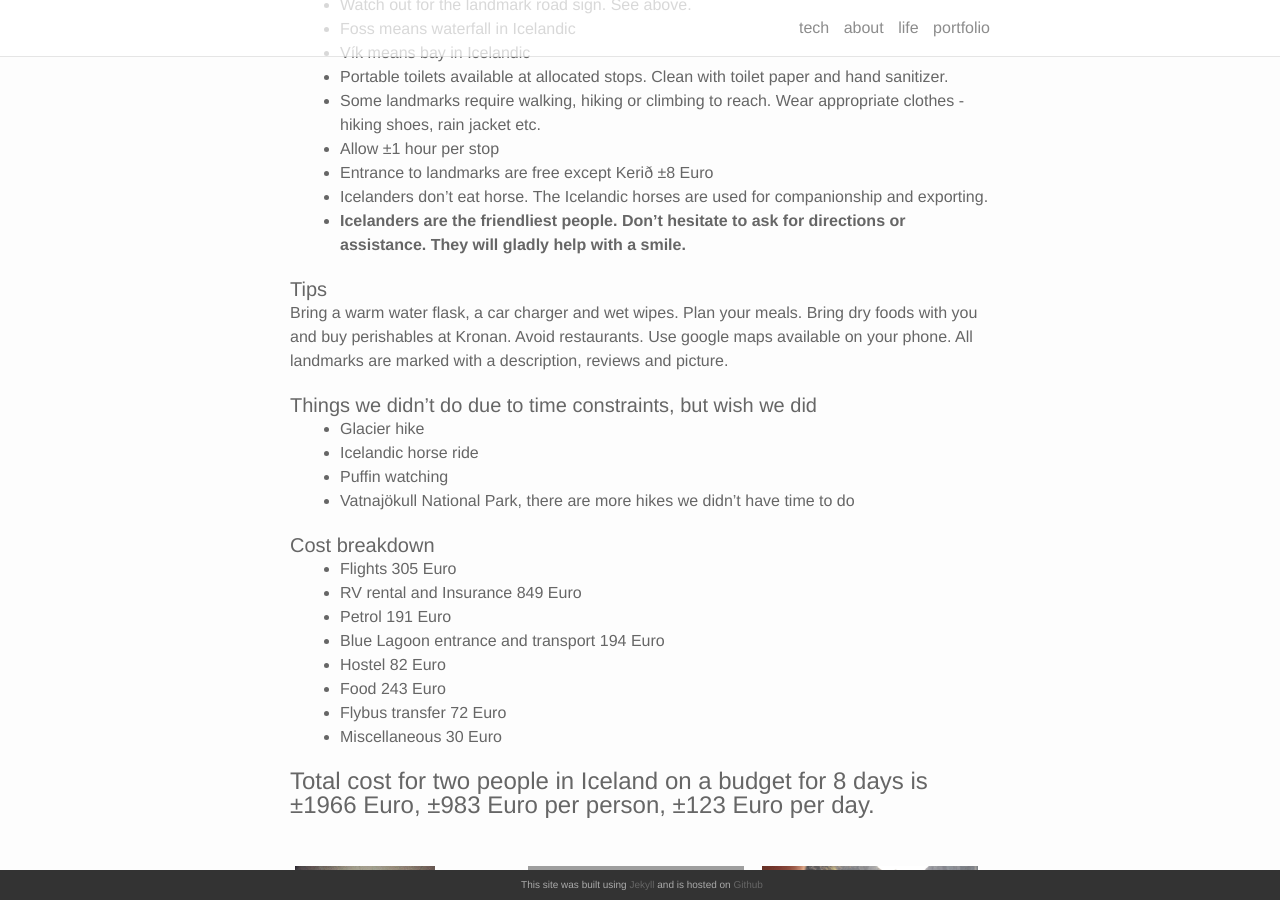
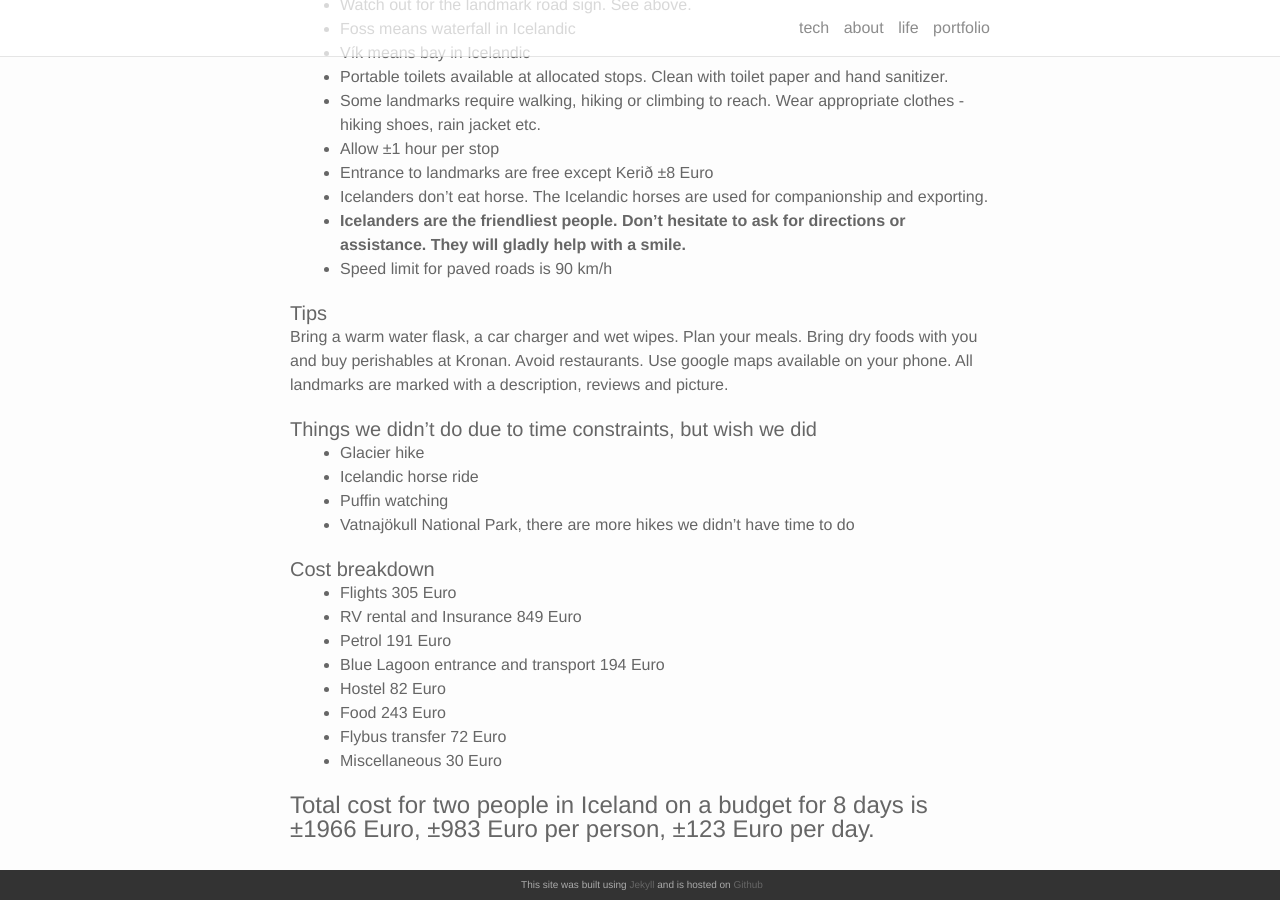
Before and after one commit to annelledejager/blog, a Jekyll site: the page built from _life/3_iceland.markdown, in a window 1280 px wide and 900 px high, scrolled down 12174 px. Built offline with Jekyll 4.4.1, drawn with Linux system fonts in a browser that asks for light colours; nearby versions of some CDN libraries; comment, search, counter and statistics services are not loaded; grey boxes are pictures that could not be loaded.

Commit message:
Edit Iceland post

```diff
--- a/_life/3_iceland.markdown
+++ b/_life/3_iceland.markdown
@@ -313,6 +313,7 @@ For more road signs, see <a href="https://www.arctic.is/traffic-signs/">here</a>
 - Entrance to landmarks are free except Kerið ±8 Euro
 - Icelanders don't eat horse. The Icelandic horses are used for companionship and exporting.
 - <b>Icelanders are the friendliest people. Don't hesitate to ask for directions or assistance. They will gladly help with a smile.</b>
+- Speed limit for paved roads is 90 km/h
 
 #### Tips
 Bring a warm water flask, a car charger and wet wipes. Plan your meals. Bring dry foods with you and buy perishables at Kronan. Avoid restaurants. Use google maps available on your phone. All landmarks are marked with a description, reviews and picture.
```
